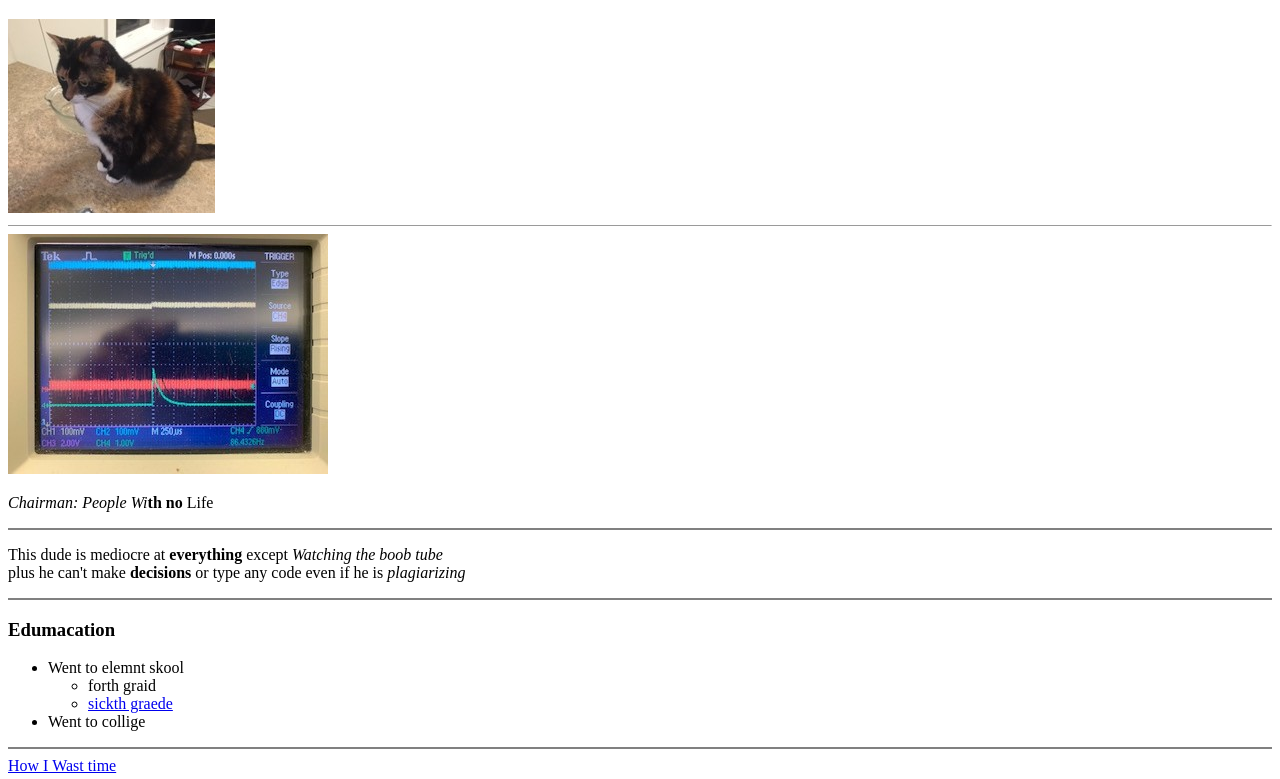
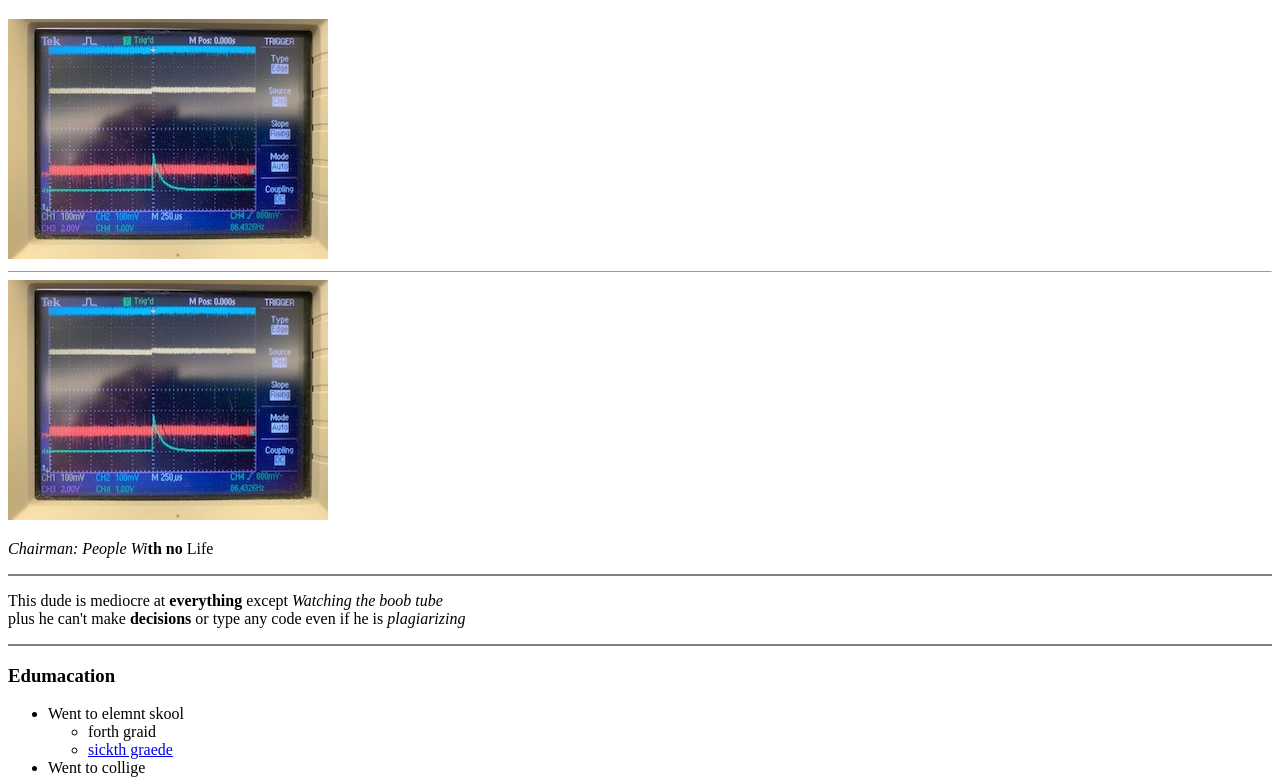
Before and after one commit to peoplewithnolife/cv, a plain HTML site: page index.html in a window 1280 px wide. Shown: the part 61-840 px from the top of the page. Drawn offline with Linux system fonts and the light colour scheme.

Commit message:
Try again

```diff
--- a/index.html
+++ b/index.html
@@ -8,7 +8,7 @@
 
 <body>
   <h1>Phil test web site (Rev 000.00)</h1>
-  <img src="cat2.jpg" alt="Phil failed 2">
+  <img src="oscope.jpg" alt="Phil failed 2">
   <hr size="1" />
   <img src="oscope.jpg" alt="Phil SUX">
   <p><em>Chairman: People Wi</em><strong>th no </strong>Life</p>
```
